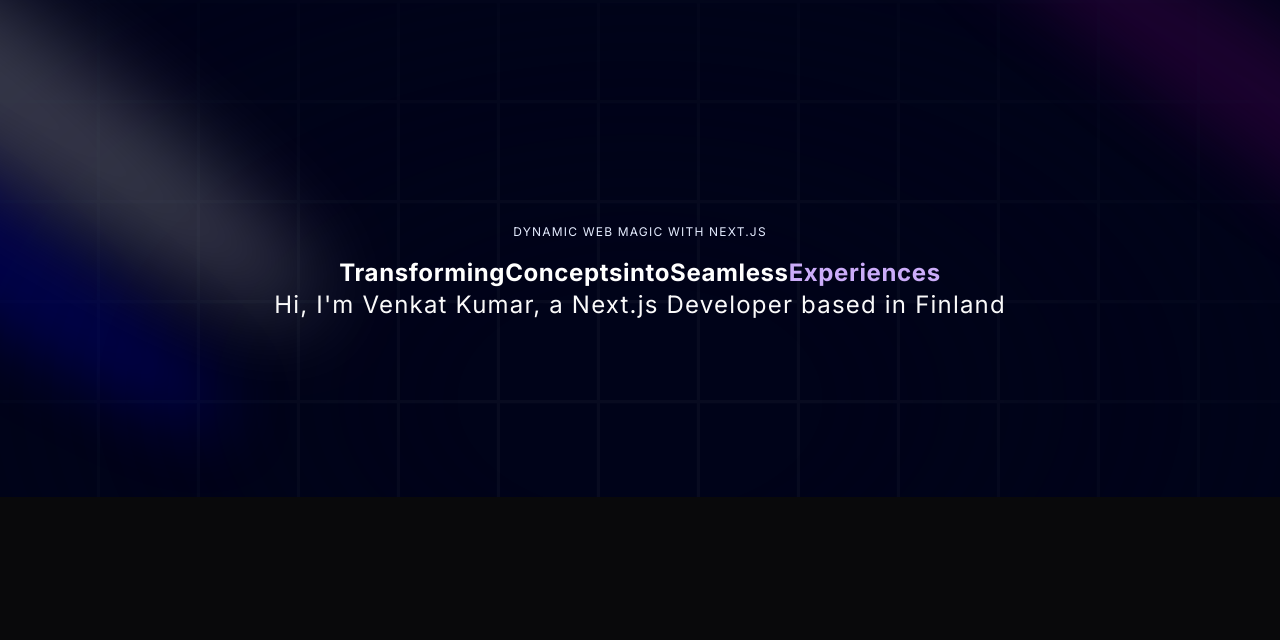
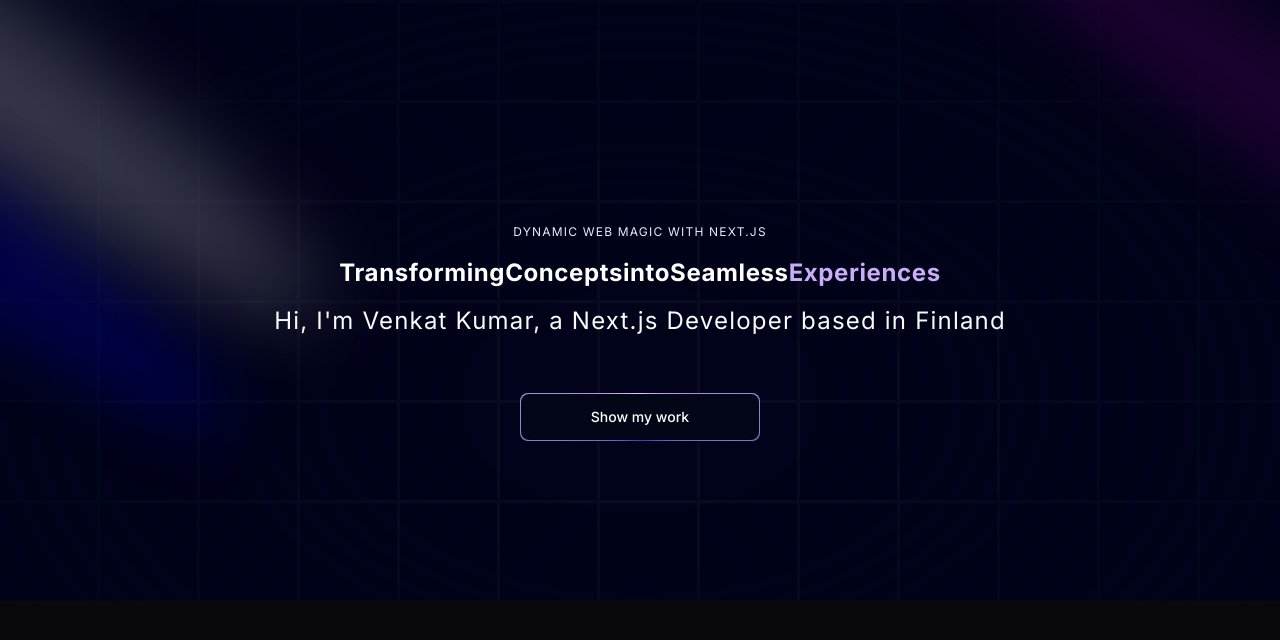
Before and after one commit to venkywaldek/my-portfolio, a Next.js app: page / in a window 1280 px wide. Shown: the top 640 px of the page. Built offline with nearby package versions, Linux system fonts and the light colour scheme.

Commit message:
second commit

```diff
--- a/app/layout.tsx
+++ b/app/layout.tsx
@@ -1,5 +1,4 @@
 import type { Metadata } from 'next';
-import localFont from 'next/font/local';
 import { Inter } from 'next/font/google';
 import './globals.css';
 import { ThemeProvider } from './provider';
--- a/components/Hero.tsx
+++ b/components/Hero.tsx
@@ -1,6 +1,7 @@
 import React from 'react';
 import { Spotlight } from './ui/Spotlight';
 import { TextGenerateEffect } from './ui/TextGenerateEffect';
+import MagicButton from './ui/MagicButton';
 
 const Hero = () => {
   return (
@@ -28,12 +29,16 @@
             Dynamic Web Magic with Next.js
           </h2>
           <TextGenerateEffect
-            className='text-center text-[40px] md:text-5xl lg:text-6xl'
-            words='Transforming Concepts into Seamless Experiences'
+            className=' text-[40px] md:text-5xl lg:text-6xl font-bold'
+            words="Transforming Concepts into Seamless Experiences"
+
           />
           <p className='text-center md:tracking-wider mb-4 text-sm md:text-lg lg:text-2xl'>
             Hi, I&apos;m Venkat Kumar, a Next.js Developer based in Finland
           </p>
+          <a href="#about">
+          <MagicButton title = "Show my work" />
+          </a>
         </div>
       </div>
     </div>
--- /dev/null
+++ b/components/ui/MagicButton.tsx
@@ -0,0 +1,30 @@
+import React from 'react';
+
+const MagicButton = ({
+  title,
+  icon,
+  position,
+  handleClick,
+  otherClasses,
+}: {
+  title: string;
+  icon: React.ReactNode;
+  position: string;
+  handleClick?: () => void;
+  otherClasses?: string;
+}) => {
+  return (
+    <button className='relative inline-flex h-12 w-full overflow-hidden rounded-lg p-[1px] focus:outline-none md:w-60 md:mt-10'>
+      <span className='absolute inset-[-1000%] animate-[spin_2s_linear_infinite] bg-[conic-gradient(from_90deg_at_50%_50%,#E2CBFF_0%,#393BB2_50%,#E2CBFF_100%)]' />
+      <span
+        className={`inline-flex h-full w-full cursor-pointer items-center justify-center rounded-lg bg-slate-950 px-7 text-sm font-medium text-white backdrop-blur-3xl ${otherClasses}`}
+      >
+        {position === 'left' && icon}
+        {title}
+        {position === 'right' && icon}
+      </span>
+    </button>
+  );
+};
+
+export default MagicButton;
--- a/components/ui/TextGenerateEffect.tsx
+++ b/components/ui/TextGenerateEffect.tsx
@@ -52,7 +52,7 @@
 
   return (
     <div className={cn('font-bold', className)}>
-      <div className='mt-4'>
+      <div className='my-4'>
         <div className=' dark:text-white text-black text-2xl leading-snug tracking-wide'>
           {renderWords()}
         </div>
```
